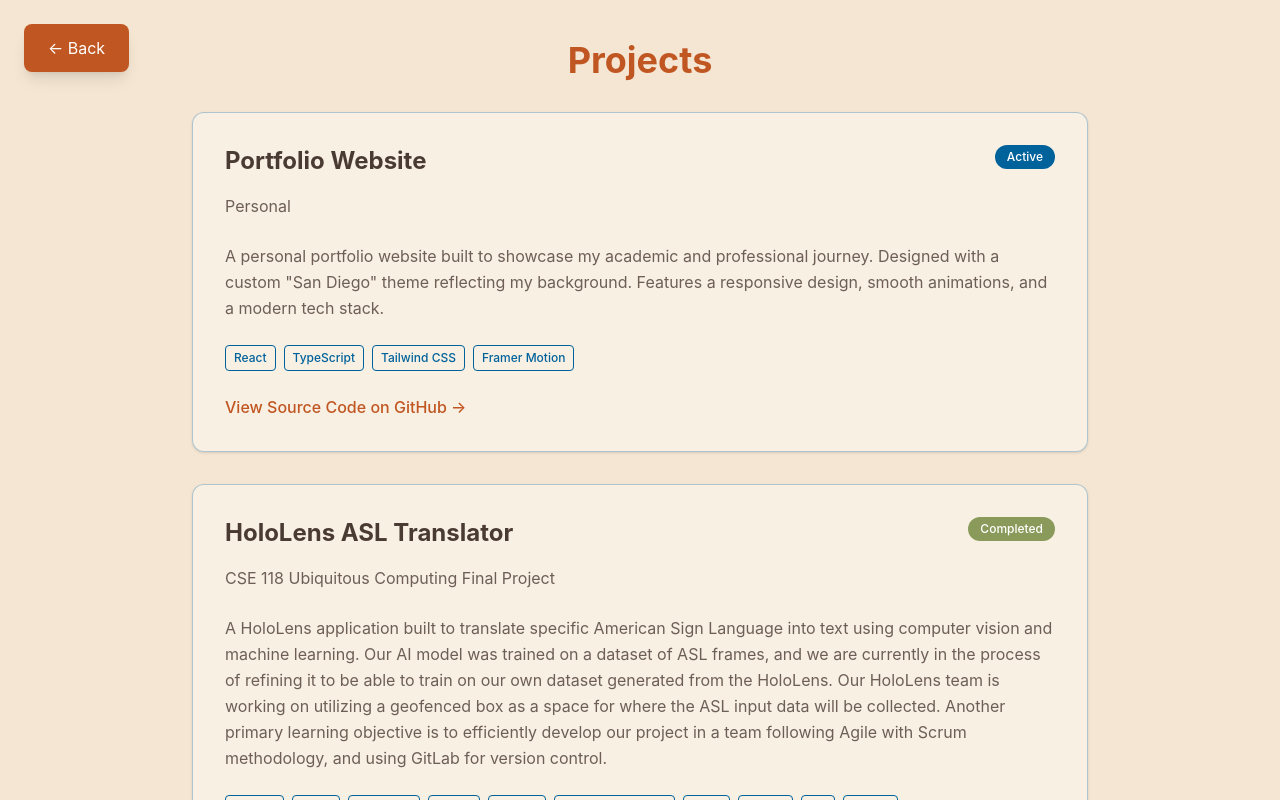
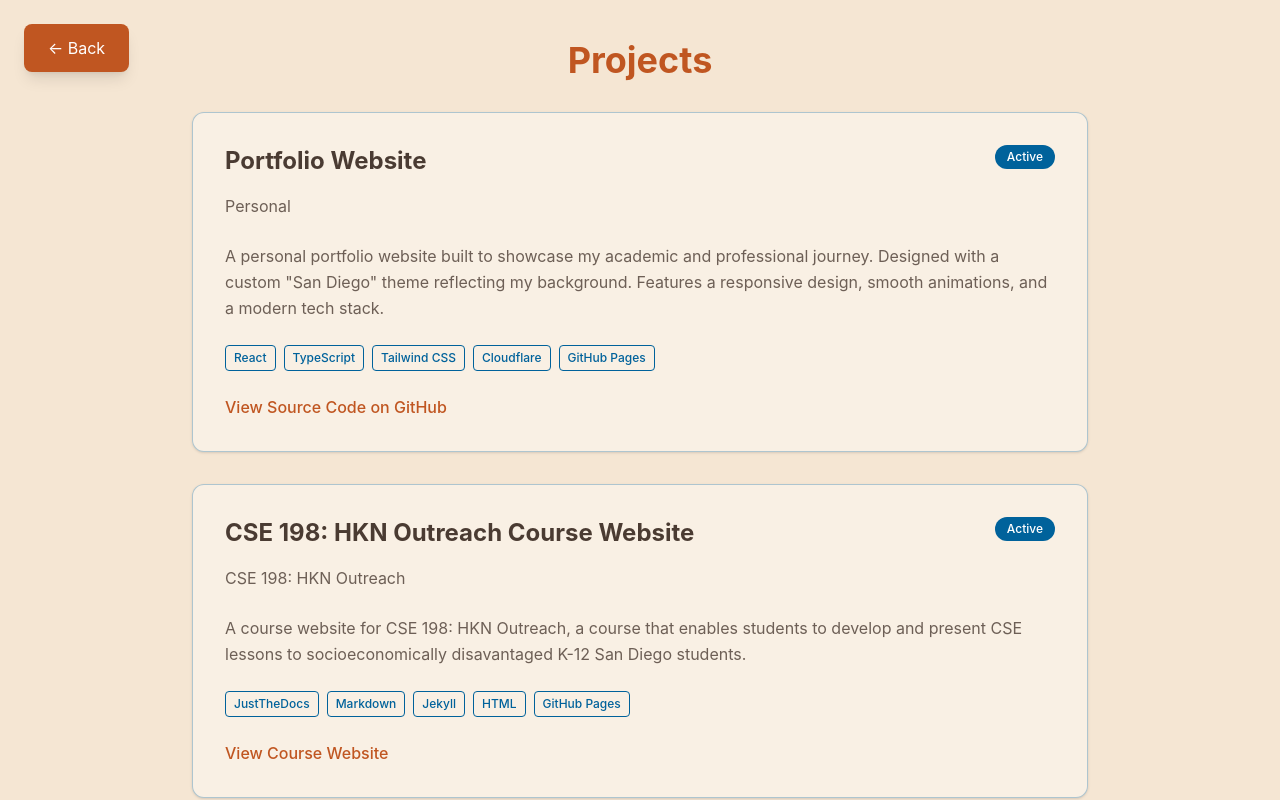
Before and after one commit to acjeter/acjeter.github.io, a React (Vite) app: page /projects in a window 1280 px wide. Shown: the top 800 px of the page. Built offline with nearby package versions, Linux system fonts and the light colour scheme.

Commit message:
Added CSE 198 Course Website to Projects list. Minor updates to the Projects page.

```diff
--- a/src/pages/Projects.tsx
+++ b/src/pages/Projects.tsx
@@ -19,10 +19,20 @@ const projects: Project[] = [
         title: 'Portfolio Website',
         status: 'Active',
         description: 'A personal portfolio website built to showcase my academic and professional journey. Designed with a custom "San Diego" theme reflecting my background. Features a responsive design, smooth animations, and a modern tech stack.',
-        tags: ['React', 'TypeScript', 'Tailwind CSS', 'Framer Motion'],
+        tags: ['React', 'TypeScript', 'Tailwind CSS', 'Cloudflare', 'GitHub Pages'],
         affiliation: 'Personal',
         link: 'https://github.com/acjeter/acjeter.github.io',
-        linkText: 'View Source Code on GitHub →'
+        linkText: 'View Source Code on GitHub'
+    },
+    // CSE 198 Course Website
+    {
+        title: 'CSE 198: HKN Outreach Course Website',
+        status: 'Active',
+        description: 'A course website for CSE 198: HKN Outreach, a course that enables students to develop and present CSE lessons to socioeconomically disavantaged K-12 San Diego students.',
+        tags: ['JustTheDocs', 'Markdown', 'Jekyll', 'HTML', 'GitHub Pages'],
+        affiliation: 'CSE 198: HKN Outreach',
+        link: 'https://www.andrewcjeter.com/cse198-wi26',
+        linkText: 'View Course Website'
     },
     // CSE 118 Final Project
     {
@@ -32,7 +42,7 @@ const projects: Project[] = [
         tags: ['Python', 'Unity', 'HoloLens', 'HTML', 'TCP/IP', 'Machine Learning', 'Agile', 'Scrum', 'Git', 'GitLab'],
         affiliation: 'CSE 118 Ubiquitous Computing Final Project',
         link: 'https://github.com/acjeter/CSE118_Final_Project',
-        linkText: 'View Source Code on GitHub →'
+        linkText: 'View Source Code on GitHub'
     },
     // CSE 110 Final Project
     {
@@ -42,7 +52,7 @@ const projects: Project[] = [
         tags: ['React', 'Konva', 'TypeScript', 'HTML', 'Agile', 'Scrum', 'Git', 'Projects'],
         affiliation: 'CSE 110 Software Engineering Final Project',
         link: 'https://github.com/CSE110-Coblenz/cse-110-project-team-10',
-        linkText: 'View Source Code on GitHub →'
+        linkText: 'View Source Code on GitHub'
     },
     // CSE 167 Final Project
     {
```
